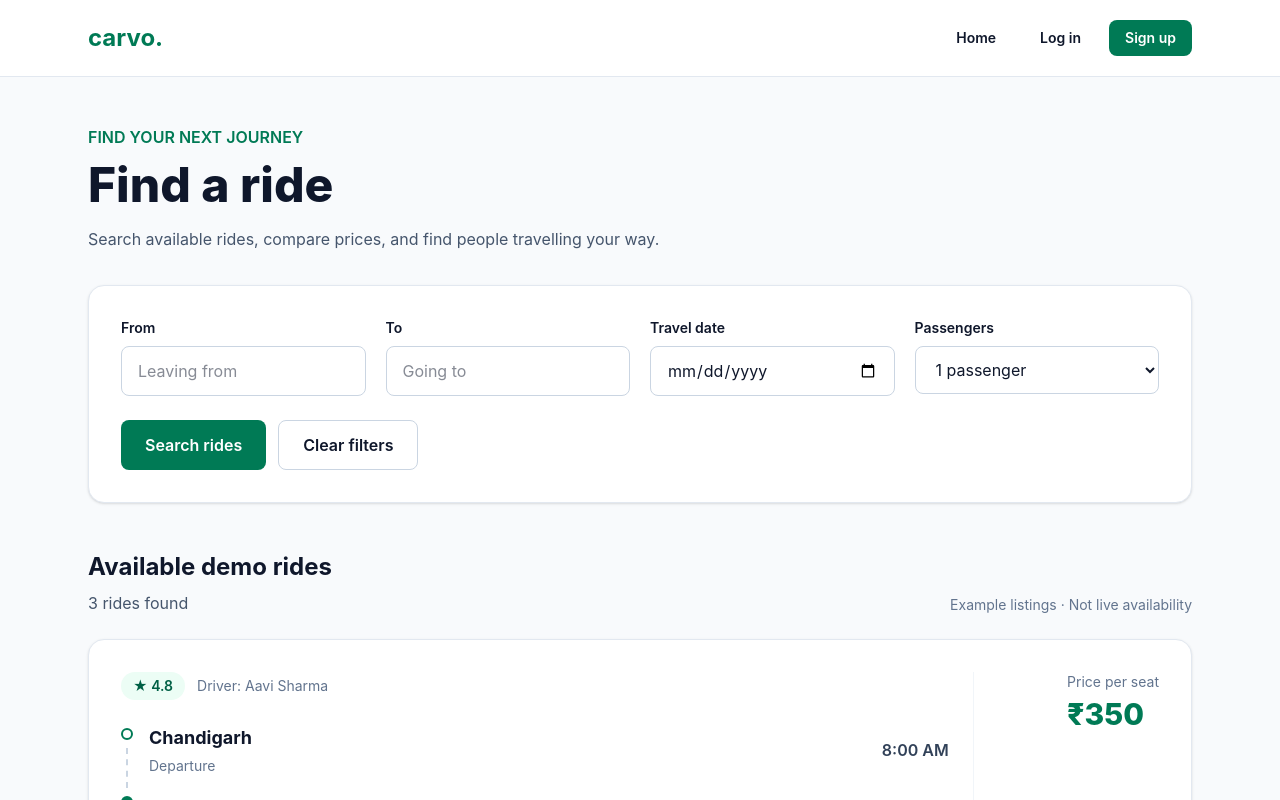
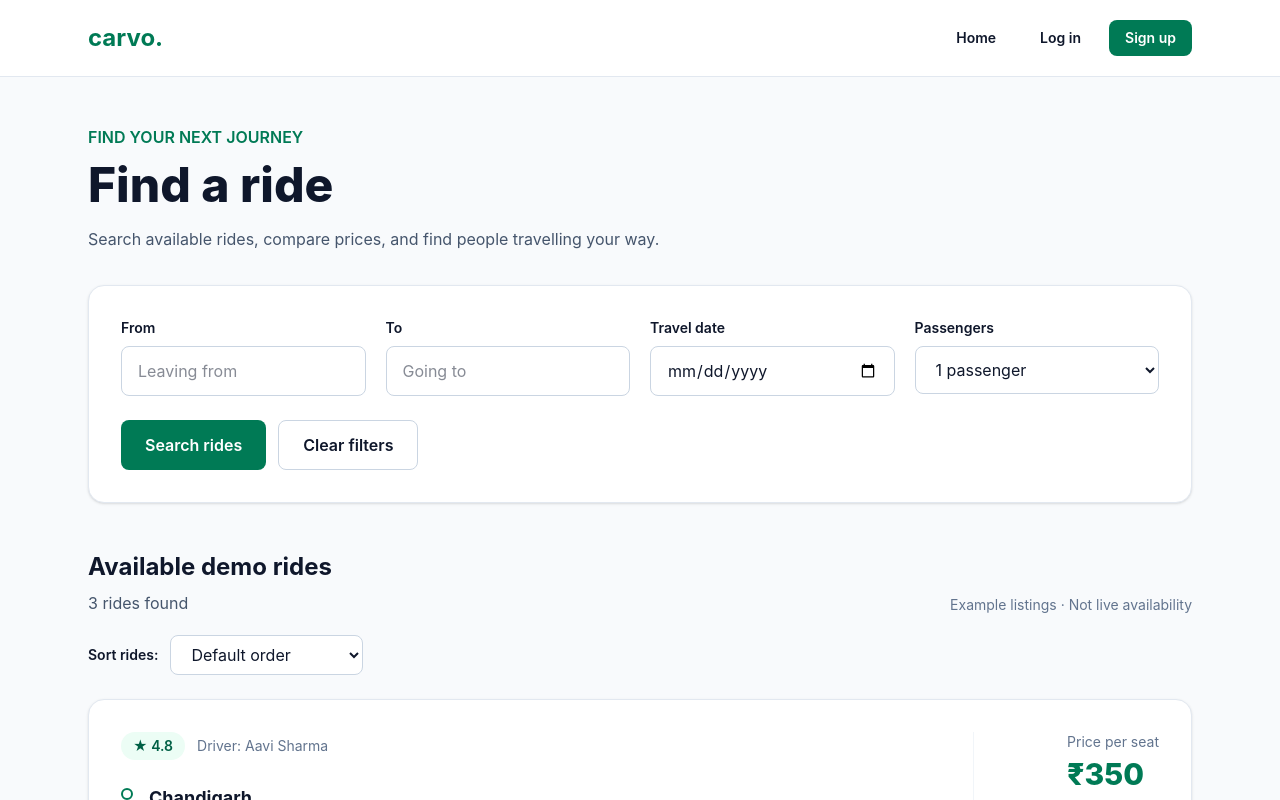
Before and after one commit to ayuushkumar/Carvo, a React app in the folder frontend/: page /rides in a window 1280 px wide. Shown: the top 800 px of the page. Built offline with nearby package versions, Linux system fonts and the light colour scheme; the HTML template or start-up script is replaced by a standard one.

Commit message:
feat(frontend): add ride price sorting

```diff
--- a/frontend/src/pages/Rides.jsx
+++ b/frontend/src/pages/Rides.jsx
@@ -46,6 +46,7 @@ const sampleRides = [
 
 function Rides() {
     const [searchParams] = useSearchParams()
+    const [sortOrder, setSortOrder] = useState('default')
 
     const [search, setSearch] = useState(() => ({
         from: searchParams.get('from') || '',
@@ -67,6 +68,7 @@ function Rides() {
             .toLowerCase()
             .includes(search.from.trim().toLowerCase())
 
+
         const matchesTo = ride.to
             .toLowerCase()
             .includes(search.to.trim().toLowerCase())
@@ -76,6 +78,18 @@ function Rides() {
         const matchesPassengers = ride.seats >= Number(search.passengers)
 
         return matchesFrom && matchesTo && matchesDate && matchesPassengers
+    })
+
+    const sortedRides = [...filteredRides].sort((a, b) => {
+        if (sortOrder === 'price-low') {
+            return a.price - b.price
+        }
+
+        if (sortOrder === 'price-high') {
+            return b.price - a.price
+        }
+
+        return 0
     })
 
     function handleSearch(event) {
@@ -246,6 +260,7 @@ function Rides() {
                 </section>
 
                 {/* Search results */}
+
                 <section className="mt-12">
                     <div className="flex flex-wrap items-end justify-between gap-3">
                         <div>
@@ -264,9 +279,26 @@ function Rides() {
                         </p>
                     </div>
 
+                    <div className="mt-5 flex flex-wrap items-center gap-3">
+                        <label htmlFor="sort-price" className="text-sm font-semibold">
+                            Sort rides:
+                        </label>
+
+                        <select
+                            id="sort-price"
+                            value={sortOrder}
+                            onChange={(event) => setSortOrder(event.target.value)}
+                            className="rounded-lg border border-slate-300 bg-white px-4 py-2 outline-none focus:border-emerald-700 focus:ring-2 focus:ring-emerald-100"
+                        >
+                            <option value="default">Default order</option>
+                            <option value="price-low">Price: Low to High</option>
+                            <option value="price-high">Price: High to Low</option>
+                        </select>
+                    </div>
+
                     {filteredRides.length > 0 ? (
                         <div className="mt-6 grid gap-5">
-                            {filteredRides.map((ride) => (
+                            {sortedRides.map((ride) => (
                                 <article
                                     key={ride.id}
                                     className="rounded-2xl border border-slate-200 bg-white p-6 shadow-sm transition hover:shadow-md md:p-8"
```
